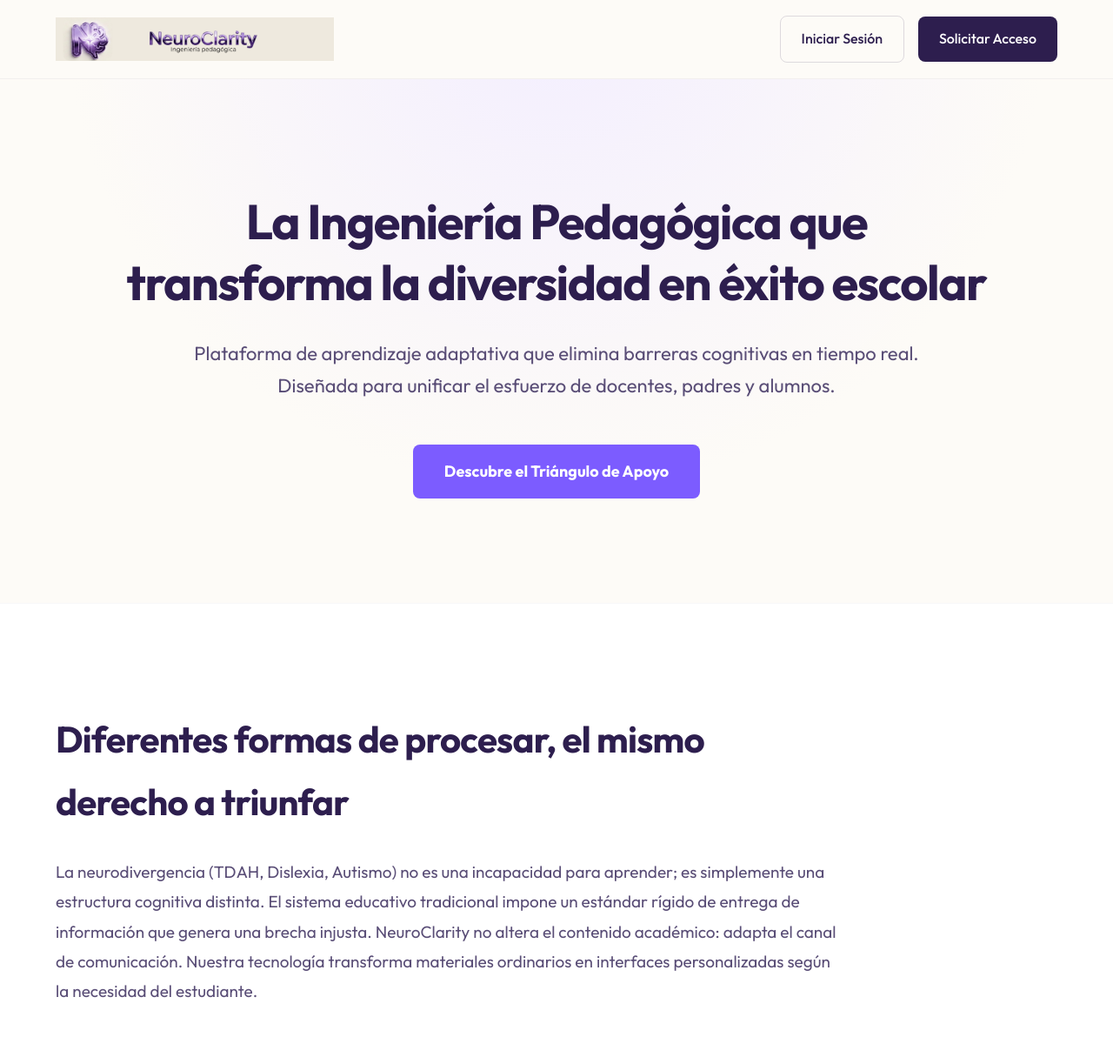
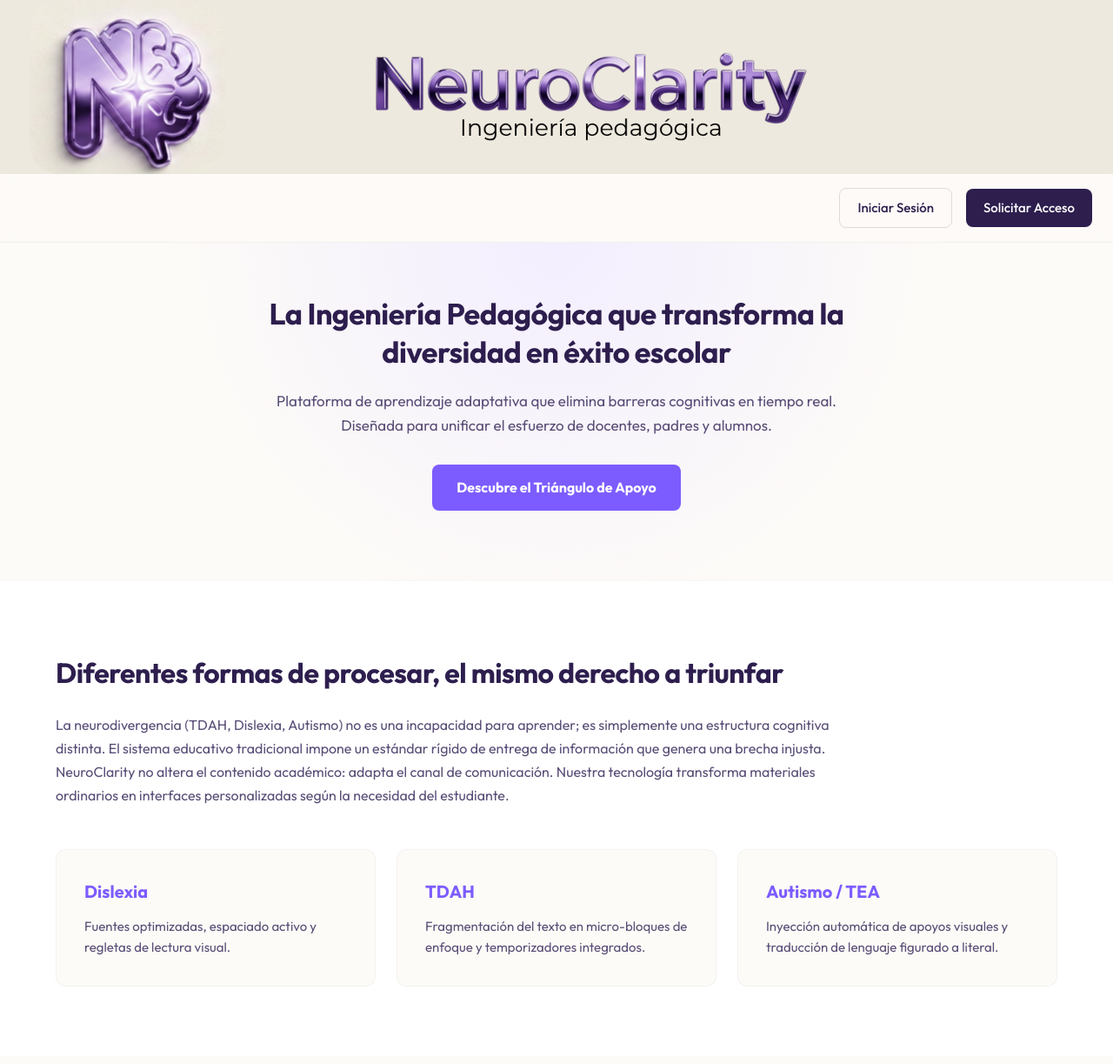
Before and after one commit to gabyesparza1429-lang/Neuroclarity, a website: page index.html in a window 1280 px wide. Shown: the top 1223 px of the page at 87% size. Drawn offline with Linux system fonts and the light colour scheme.

Commit message:
Refactor index.html for improved layout and styles
Removed comments and adjusted styles for better readability and layout.

```diff
--- a/index.html
+++ b/index.html
@@ -5,13 +5,12 @@
     <meta name="viewport" content="width=device-width, initial-scale=1.0">
     <title>NeuroClarity - Ingeniería Pedagógica</title>
 
-    <!-- Preparación de Fuentes (Google Fonts como respaldo de alta calidad) -->
     <link rel="preconnect" href="https://fonts.googleapis.com">
     <link rel="preconnect" href="https://fonts.gstatic.com" crossorigin>
     <link href="https://fonts.googleapis.com/css2?family=Outfit:wght@400;500;700&display=swap" rel="stylesheet">
 
     <style>
-        /* Ajuste de fuentes locales configuradas previamente */
+        /* Ajuste de fuentes locales configuradas */
         @font-face {
             font-family: 'CustomFont';
             src: url('fonts/Regular.woff2') format('woff2');
@@ -56,7 +55,7 @@
             font-family: var(--font-main);
             background-color: var(--bg-cream);
             color: var(--purple-dark);
-            line-height: 1.7; /* Mayor espacio de lectura */
+            line-height: 1.6;
             overflow-x: hidden;
         }
 
@@ -66,47 +65,42 @@
             padding: 0 24px;
         }
 
-        /* NAVBAR */
+        /* NAVBAR REDISEÑADA PARA UN ENCABEZADO COMPLETO */
         .navbar {
-            background-color: rgba(253, 251, 247, 0.95);
-            position: fixed;
-            top: 0;
+            background-color: var(--bg-cream);
             width: 100%;
-            z-index: 1000;
             border-bottom: 1px solid rgba(45, 30, 78, 0.05);
-            backdrop-filter: blur(8px);
         }
 
-        .nav-container {
-            display: flex;
-            justify-content: space-between;
-            align-items: center;
-            height: 90px; /* Un poco más amplio para el logo */
-        }
-
-        /* Contenedor del Encabezado / Logo en assets */
-        .brand-logo {
-            display: flex;
-            align-items: center;
-        }
-
-        .brand-logo img {
-            height: 50px; /* Tamaño ajustado para tu imagen de encabezado */
-            width: auto;
+        /* Contenedor de la imagen que abarca todo el ancho de la pantalla */
+        .header-banner-container {
+            width: 100%;
             display: block;
         }
 
-        .nav-actions {
+        .header-banner-container img {
+            width: 100%;
+            height: auto;
+            display: block;
+            object-fit: cover;
+        }
+
+        /* Barra de acciones justo debajo del encabezado gráfico */
+        .nav-actions-bar {
             display: flex;
+            justify-content: flex-end;
+            align-items: center;
             gap: 16px;
-            align-items: center;
+            padding: 16px 24px;
+            background-color: rgba(253, 251, 247, 0.8);
+            backdrop-filter: blur(8px);
         }
 
         .btn {
             font-family: var(--font-main);
-            font-size: 16px; /* Letra más grande */
+            font-size: 15px;
             font-weight: 500;
-            padding: 12px 24px; /* Más empaque */
+            padding: 10px 20px;
             border-radius: 8px;
             cursor: pointer;
             transition: all 0.2s ease;
@@ -139,8 +133,8 @@
             background-color: var(--purple-light);
             color: var(--white);
             border: none;
-            padding: 16px 36px;
-            font-size: 18px; /* Letra más grande para el CTA principal */
+            padding: 14px 28px;
+            font-size: 16px;
             font-weight: 600;
         }
 
@@ -149,32 +143,33 @@
             transform: translateY(-1px);
         }
 
-        /* HERO SECTION */
+        /* HERO SECTION CORREGIDA (MÁS PEQUEÑA Y EQUILIBRADA) */
         .hero {
-            padding: 220px 0 120px 0;
+            padding: 60px 0 80px 0; /* Espaciado más corto y balanceado */
             text-align: center;
             background: radial-gradient(circle at top, var(--purple-pale) 0%, transparent 60%);
         }
 
         .hero h1 {
-            font-size: 56px; /* Letra considerablemente más grande y clara */
+            font-size: 34px; /* Tamaño mucho más moderado y equilibrado */
             font-weight: 700;
-            line-height: 1.25;
-            max-width: 1000px;
-            margin: 0 auto 28px auto;
-            letter-spacing: -1.5px;
+            line-height: 1.3;
+            max-width: 800px;
+            margin: 0 auto 20px auto;
+            letter-spacing: -0.5px;
         }
 
         .hero p {
-            font-size: 22px; /* Mayor tamaño para facilitar el enfoque */
+            font-size: 17px; /* Subtítulo ajustado para calma visual */
             color: var(--text-muted);
-            max-width: 850px;
-            margin: 0 auto 48px auto;
+            max-width: 700px;
+            margin: 0 auto 32px auto;
+            line-height: 1.6;
         }
 
         /* SECCIÓN EXPLICATIVA */
         .science {
-            padding: 120px 0;
+            padding: 80px 0;
             background-color: var(--white);
             border-top: 1px solid rgba(45, 30, 78, 0.03);
             border-bottom: 1px solid rgba(45, 30, 78, 0.03);
@@ -182,69 +177,69 @@
 
         .section-header {
             max-width: 900px;
-            margin-bottom: 70px;
+            margin-bottom: 48px;
         }
 
         .section-header h2 {
-            font-size: 42px; /* Título más imponente */
+            font-size: 32px;
             font-weight: 700;
-            margin-bottom: 28px;
-            letter-spacing: -0.8px;
+            margin-bottom: 20px;
+            letter-spacing: -0.5px;
         }
 
         .section-header p {
-            font-size: 19px; /* Texto descriptivo más grande */
+            font-size: 16px;
             color: var(--text-muted);
-            line-height: 1.8;
+            line-height: 1.7;
         }
 
         .features-grid {
             display: grid;
-            grid-template-columns: repeat(auto-fit, minmax(320px, 1fr));
-            gap: 32px;
+            grid-template-columns: repeat(auto-fit, minmax(300px, 1fr));
+            gap: 24px;
         }
 
         .feature-card {
             background-color: var(--bg-cream);
-            padding: 40px;
-            border-radius: 14px;
+            padding: 32px;
+            border-radius: 12px;
             border: 1px solid rgba(45, 30, 78, 0.04);
         }
 
         .feature-card h3 {
-            font-size: 24px; /* Título de tarjetas incrementado */
+            font-size: 20px;
             font-weight: 700;
-            margin-bottom: 16px;
+            margin-bottom: 12px;
             color: var(--purple-light);
         }
 
         .feature-card p {
-            font-size: 17px; /* Interior de tarjetas incrementado */
+            font-size: 15px;
             color: var(--text-muted);
         }
 
         /* SECCIÓN MODELO COMERCIAL (EL TRIÁNGULO DE APOYO) */
         .commercial {
-            padding: 120px 0;
+            padding: 80px 0;
         }
 
         .commercial h2 {
-            font-size: 42px;
+            font-size: 32px;
             font-weight: 700;
             text-align: center;
-            margin-bottom: 70px;
-            letter-spacing: -0.8px;
+            margin-bottom: 48px;
+            letter-spacing: -0.5px;
         }
 
         .triangle-grid {
             display: grid;
-            grid-template-columns: repeat(auto-fit, minmax(320px, 1fr));
-            gap: 32px;
+            grid-template-columns: repeat(auto-fit, minmax(300px, 1fr));
+            gap: 24px;
         }
 
         .triangle-card {
             background-color: var(--white);
-            padding: 44px;
+            padding: 36px;
             border-radius: 16px;
             box-shadow: 0 4px 20px rgba(45, 30, 78, 0.02);
             border: 1px solid rgba(45, 30, 78, 0.03);
@@ -256,27 +251,27 @@
         }
 
         .icon-wrapper {
-            width: 54px;
-            height: 54px;
+            width: 44px;
+            height: 44px;
             background-color: var(--purple-pale);
-            border-radius: 10px;
+            border-radius: 8px;
             display: flex;
             align-items: center;
             justify-content: center;
-            margin-bottom: 28px;
+            margin-bottom: 20px;
             color: var(--purple-light);
             font-weight: bold;
-            font-size: 18px;
+            font-size: 16px;
         }
 
         .triangle-card h3 {
-            font-size: 26px; /* Títulos del triángulo más grandes */
+            font-size: 22px;
             font-weight: 700;
-            margin-bottom: 18px;
+            margin-bottom: 12px;
         }
 
         .triangle-card p {
-            font-size: 17px; /* Textos del triángulo más grandes */
+            font-size: 15px;
             color: var(--text-muted);
         }
 
@@ -284,38 +279,33 @@
         .footer {
             background-color: var(--purple-dark);
             color: rgba(255, 255, 255, 0.7);
-            padding: 60px 0;
+            padding: 40px 0;
             text-align: center;
-            font-size: 16px; /* Letra del pie de página más legible */
+            font-size: 14px;
             border-top: 1px solid rgba(255, 255, 255, 0.05);
         }
 
-        /* Responsividad Ajustada */
+        /* Responsividad */
         @media (max-width: 768px) {
-            .hero h1 { font-size: 38px; }
-            .hero p { font-size: 19px; }
-            .section-header h2, .commercial h2 { font-size: 32px; }
-            .nav-actions .btn-login { display: none; }
+            .hero h1 { font-size: 26px; }
+            .hero p { font-size: 15px; }
+            .section-header h2, .commercial h2 { font-size: 24px; }
+            .nav-actions-bar { justify-content: center; }
         }
     </style>
 </head>
 <body>
 
-    <!-- 1. NAVBAR -->
     <nav class="navbar">
-        <div class="container nav-container">
-            <!-- Espacio reservado para tu encabezado/logo en la carpeta assets -->
-            <div class="brand-logo">
-                <img src="assets/Encabezado-Web.png" alt="NeuroClarity">
-            </div>
-            <div class="nav-actions">
-                <a href="#" class="btn btn-login">Iniciar Sesión</a>
-                <a href="#" class="btn btn-primary">Solicitar Acceso</a>
-            </div>
+        <div class="header-banner-container">
+            <img src="assets/Encabezado-Web.png" alt="NeuroClarity">
+        </div>
+        <div class="nav-actions-bar">
+            <a href="#" class="btn btn-login">Iniciar Sesión</a>
+            <a href="#" class="btn btn-primary">Solicitar Acceso</a>
         </div>
     </nav>
 
-    <!-- 2. HERO SECTION -->
     <header class="hero">
         <div class="container">
             <h1>La Ingeniería Pedagógica que transforma la diversidad en éxito escolar</h1>
@@ -324,7 +314,6 @@
         </div>
     </header>
 
-    <!-- 3. SECCIÓN EXPLICATIVA -->
     <section class="science">
         <div class="container">
             <div class="section-header">
@@ -349,25 +338,21 @@
         </div>
     </section>
 
-    <!-- 4. SECCIÓN MODELO COMERCIAL -->
     <section class="commercial" id="triangle">
         <div class="container">
             <h2>Un solo plan por Alumno. Un ecosistema completo de soporte.</h2>
 
             <div class="triangle-grid">
-                <!-- Tarjeta 1 -->
                 <div class="triangle-card">
                     <div class="icon-wrapper">01</div>
                     <h3>El Alumno</h3>
                     <p>Un portal intuitivo y libre de sobrecarga sensorial. Diseñado para aumentar la autonomía y la confianza durante sus sesiones de estudio.</p>
                 </div>
-                <!-- Tarjeta 2 -->
                 <div class="triangle-card">
                     <div class="icon-wrapper">02</div>
                     <h3>El Docente</h3>
                     <p>Panel de control centralizado para registrar perfiles cognitivos individuales y transformar cualquier lectura ordinaria mediante nuestro motor de IA.</p>
                 </div>
-                <!-- Tarjeta 3 -->
                 <div class="triangle-card">
                     <div class="icon-wrapper">03</div>
                     <h3>La Familia</h3>
@@ -377,7 +362,6 @@
         </div>
     </section>
 
-    <!-- 5. FOOTER -->
     <footer class="footer">
         <div class="container">
             <p>© 2026 NeuroRéussit / NeuroClarity. Ingeniería Pedagógica para Mentes Diversas. Todos los derechos reservados.</p>
```
